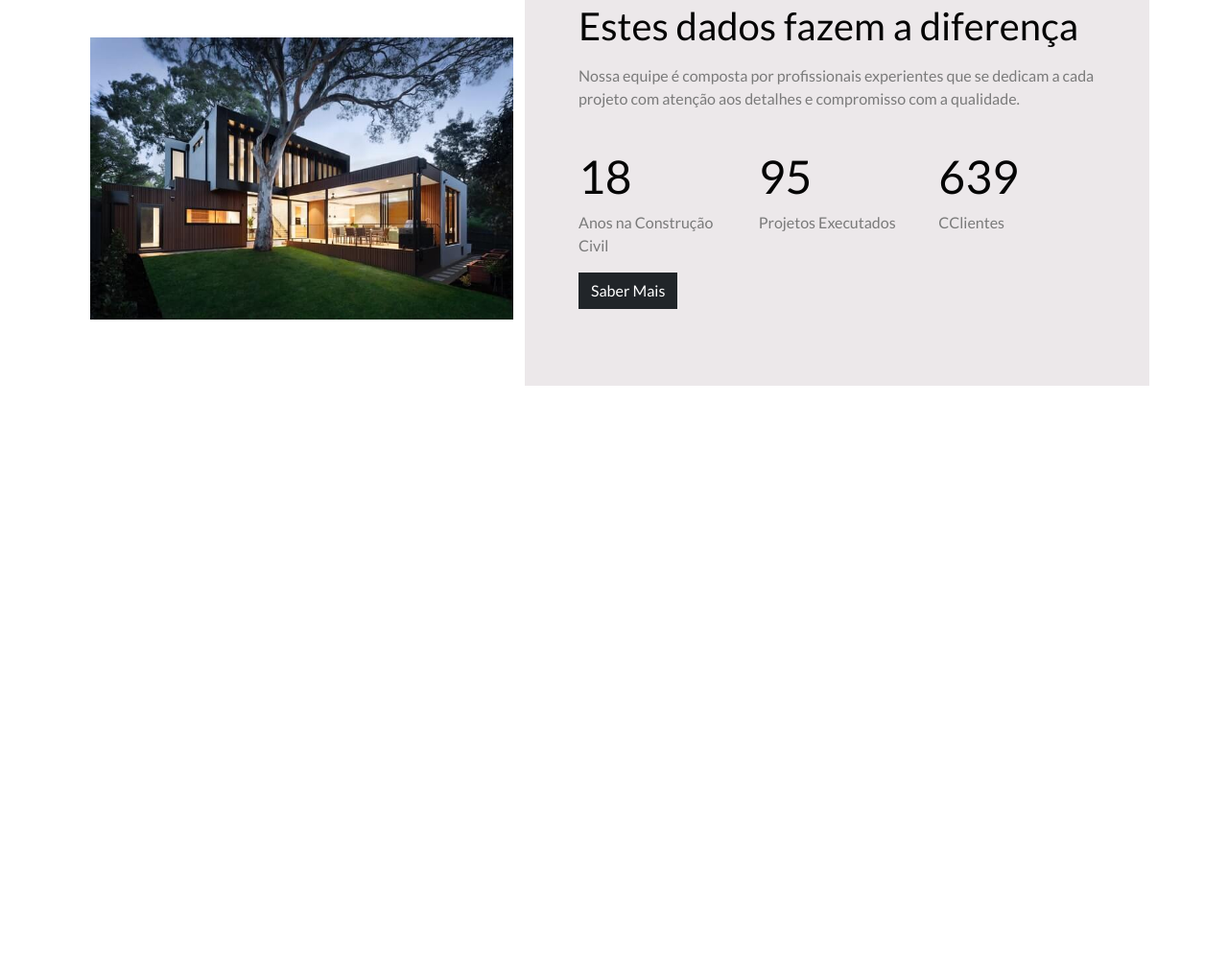
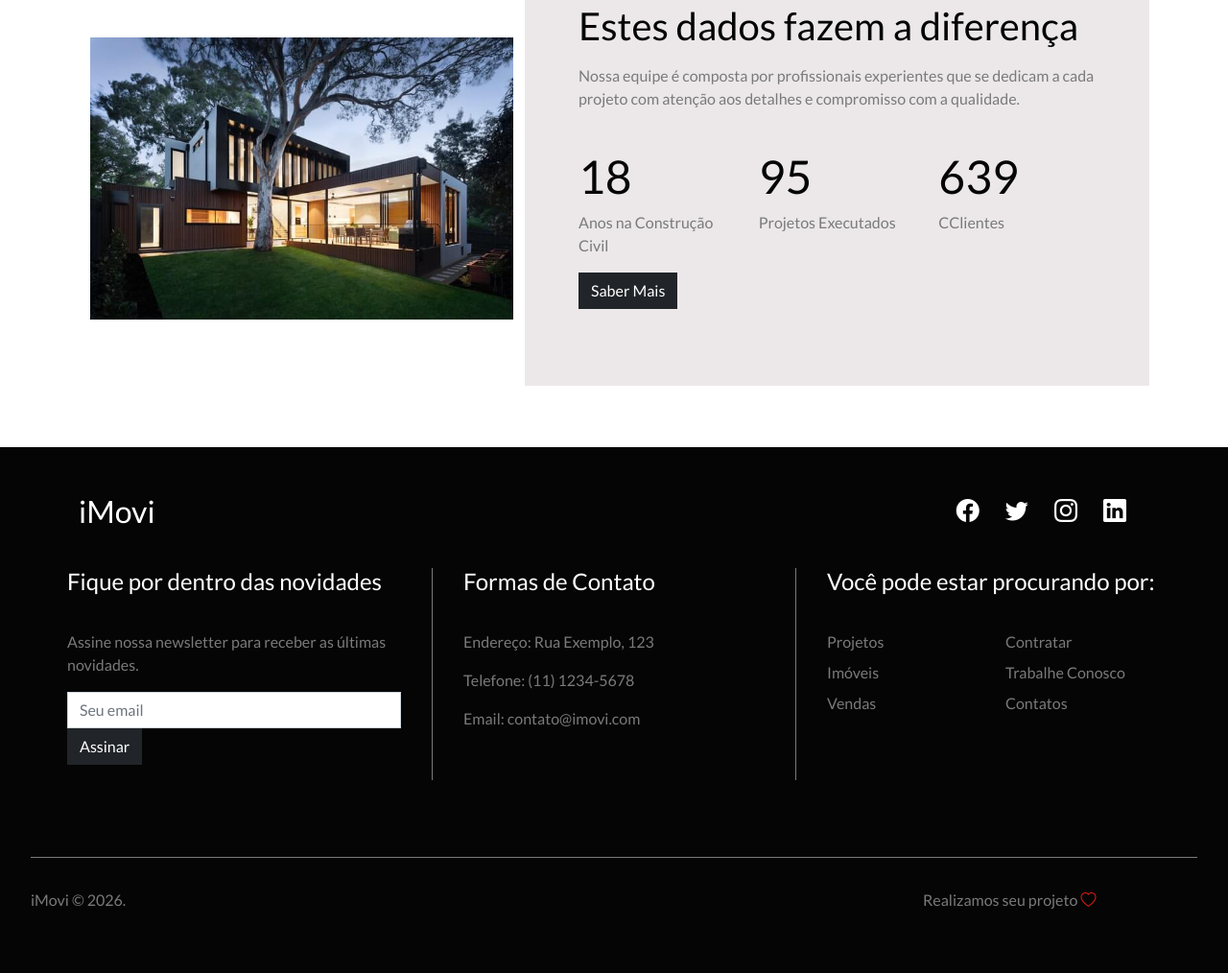
Before and after one commit to prycilla-valente/iMovi, a plain HTML site: page index.html in a window 1280 px wide. Shown: the part 2864-3878 px from the top of the page at 96% size. Before the commit the page ends 3330 px from the top, so only its background shows below. Drawn offline with nearby package versions, Linux system fonts and the light colour scheme.

Commit message:
feat: finalização da pagina

```diff
--- a/css/styles.css
+++ b/css/styles.css
@@ -265,3 +265,96 @@
     }
 
 }
+
+/* Footer */
+
+#footer {
+    padding: 3em 2em;
+}
+
+#footer-top {
+    margin-bottom: 2em;
+}
+
+#footer-top,
+#footer-top i {
+    color: #fff;
+
+}
+
+#social-icons {
+    text-align: right;
+}
+
+#social-icons i {
+    margin-right: 1em;
+    font-size: 1.5em;
+    cursor: pointer;
+
+}
+
+#social-icons i:hover {
+    color: #7a7a7a;
+}
+
+#footer-details {
+    margin-bottom: 3em;
+}
+
+#news-container,
+#contact-container,
+#links-container {
+    padding: 0;
+    border: 0;
+    margin-bottom: 2em;
+}
+
+#footer-details h4 {
+    color: #fff;
+    margin-bottom: 1.5em;
+
+}
+
+#news-container input {
+    border-radius: 0;
+
+}
+
+#links-container li {
+    margin-bottom: 0.5em;
+}
+
+#links-container a {
+    color: #7a7a7a;
+    text-decoration: none;
+}
+
+#links-container a:hover {
+    color: #fff;
+}
+
+#footer-bottom {
+    border-top: 1px solid #7a7a7a;
+    padding-top: 2em;
+}
+
+#footer-bottom i {
+    color: #e61e10;
+    margin-right: 0.3em;
+}
+
+@media (min-width: 768px) {
+    #news-container {
+        padding-right: 2em;
+    }
+
+    #links-container {
+        padding-left: 2em;
+    }
+    #contact-container {
+        padding: 0 2em;
+        border-left: 1px solid #7a7a7a;
+        border-right: 1px solid #7a7a7a;
+    }
+
+}
--- a/index.html
+++ b/index.html
@@ -63,7 +63,7 @@
                     </li>
 
                     <li class="nav-item">
-                        <a href="#" class="nav-link primary-color">Contato</a>
+                        <a href="#contact-container" class="nav-link primary-color">Contato</a>
 
                     </li>
                 </ul>
@@ -240,7 +240,8 @@
                             <div class="col-12">
                                 <h2 class="title primary-color">Estes dados fazem a diferença</h2>
                                 <p class="secondary-color">
-                                Nossa equipe é composta por profissionais experientes que se dedicam a cada projeto com atenção aos detalhes e compromisso com a qualidade.
+                                    Nossa equipe é composta por profissionais experientes que se dedicam a cada projeto
+                                    com atenção aos detalhes e compromisso com a qualidade.
                                 </p>
                             </div>
 
@@ -264,8 +265,6 @@
                                         <a href="#" class="btn btn-dark">Saber Mais</a>
                                     </div>
 
-
-
                                 </div>
 
                             </div>
@@ -283,6 +282,94 @@
 
         </div>
 
+    </div>
+
+    <!-- Footer -->
+
+    <footer class="container-fluid bg-dark-color" id="footer">
+        <div class="container">
+            <div class="row">
+                <!-- Footer top-->
+                <div class="col-12" id="footer-top">
+                    <div class="row justify-content-between">
+                        <div class="col-4">
+                            <h2>iMovi</h2>
+                        </div>
+
+                        <div class="col-4" id="social-icons">
+                            <i class="bi bi-facebook"></i>
+                            <i class="bi bi-twitter"></i>
+                            <i class="bi bi-instagram"></i>
+                            <i class="bi bi-linkedin"></i>
+                        </div>
+
+                    </div>
+
+                </div>
+            </div>
+
+            <!-- Footer details -->
+            <div class="col-12" id="footer-details">
+                <div class="row">
+                    <div class="col-12 col-md-4" id="news-container">
+                        <h4>Fique por dentro das novidades</h4>
+                        <p class="secondary-color">Assine nossa newsletter para receber as últimas novidades.</p>
+                        <form>
+                            <div class="mb-3">
+                                <input class="form-control" type="email" placeholder="Seu email" required>
+                                <button type="submit" class="btn btn-dark">Assinar</button>
+                            </div>
+                        </form>
+                    </div>
+                    <div class="col-12 col-md-4" id="contact-container">
+                        <h4>Formas de Contato</h4>
+                        <p class="secondary-color">Endereço: Rua Exemplo, 123</p>
+                        <p class="secondary-color">Telefone: (11) 1234-5678</p>
+                        <p class="secondary-color">Email: contato@imovi.com</p>
+                    </div>
+                    <div class="col-12 col-md-4" id="links-container">
+                        <div class="row">
+                            <h4>Você pode estar procurando por:</h4>
+                            <div class="col-6">
+                                <ul class="list-unstyled">
+                                    <li><a href="#" class="secondary-color">Projetos</a></li>
+                                    <li><a href="#" class="secondary-color">Imóveis</a></li>
+                                    <li><a href="#" class="secondary-color">Vendas</a></li>
+
+                                </ul>
+                            </div>
+                            <div class="col-6">
+                                <ul class="list-unstyled">
+                                    <li><a href="#" class="secondary-color">Contratar</a></li>
+                                    <li><a href="#" class="secondary-color">Trabalhe Conosco</a></li>
+                                    <li><a href="#" class="secondary-color">Contatos
+
+                                    </a></li>
+
+                                </ul>
+                            </div>
+                        </div>
+                    </div>
+                </div>
+            </div>
+
+        </div>
+
+        <!-- Footer bottom -->
+        <div class="col-12" id="footer-bottom">
+            <div class="row justify-content-between">
+                <div class="col-12 col-md-3">
+                    <p class="secondary-color"> iMovi &copy; 2026.</p>
+                </div>
+                <div class="col-12 col-md-3">
+                    <p class="secondary-color">Realizamos seu projeto <i class="bi bi-heart"></i></p>
+                </div>
+            </div>
+        </div>
+        </div>
+        </div>
+    </footer>
+
 
 
 
```
Lines whose indentation alone changed are shown as unchanged.
